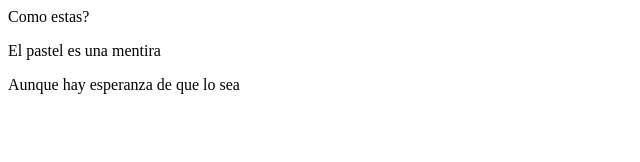
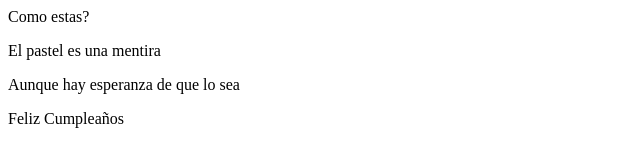
Before and after one commit to HermanEspinosa/sesion-ejercicio-git01, a plain HTML site: page index.html in a window 1280 px wide. Shown: the whole page, without its empty margins (0-640 px from the left). Drawn offline with Linux system fonts and the light colour scheme.

Commit message:
Cuarto cambio

```diff
--- a/index.html
+++ b/index.html
@@ -9,5 +9,6 @@
     Como estas?
     <p>El pastel es una mentira</p>
     <p>Aunque hay esperanza de que lo sea</p>
+    <p>Feliz Cumpleaños</p>
 </body>
 </html>
```
